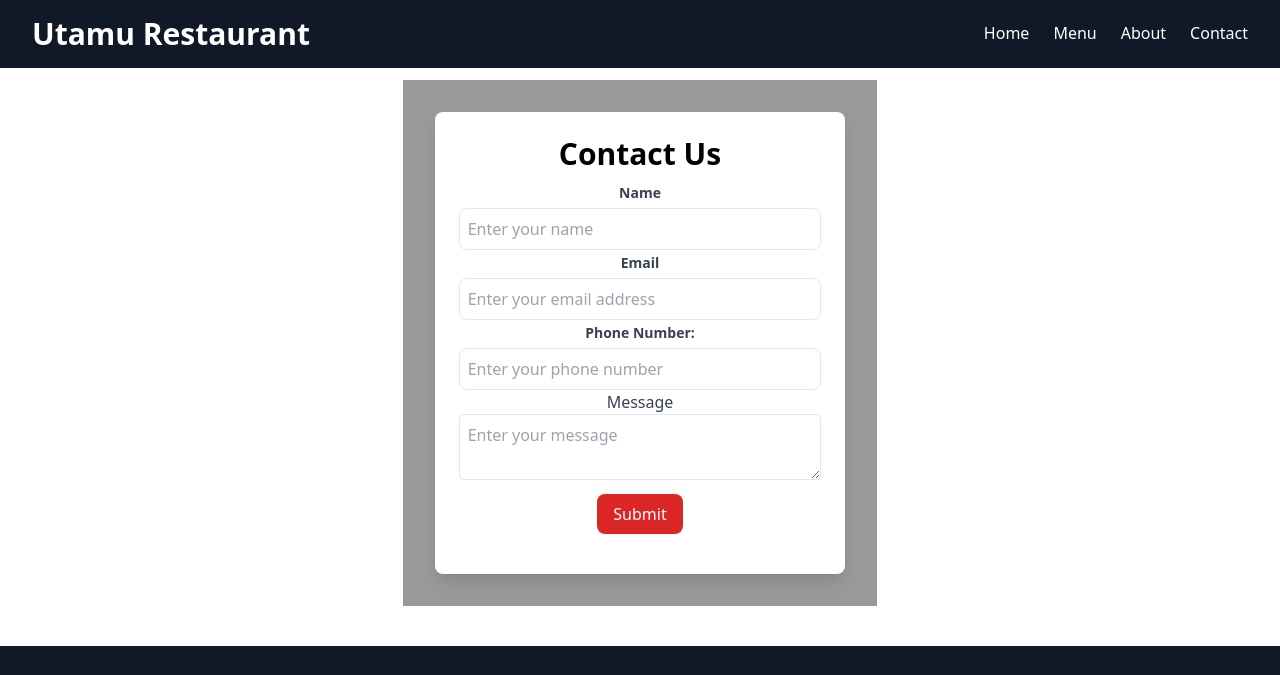
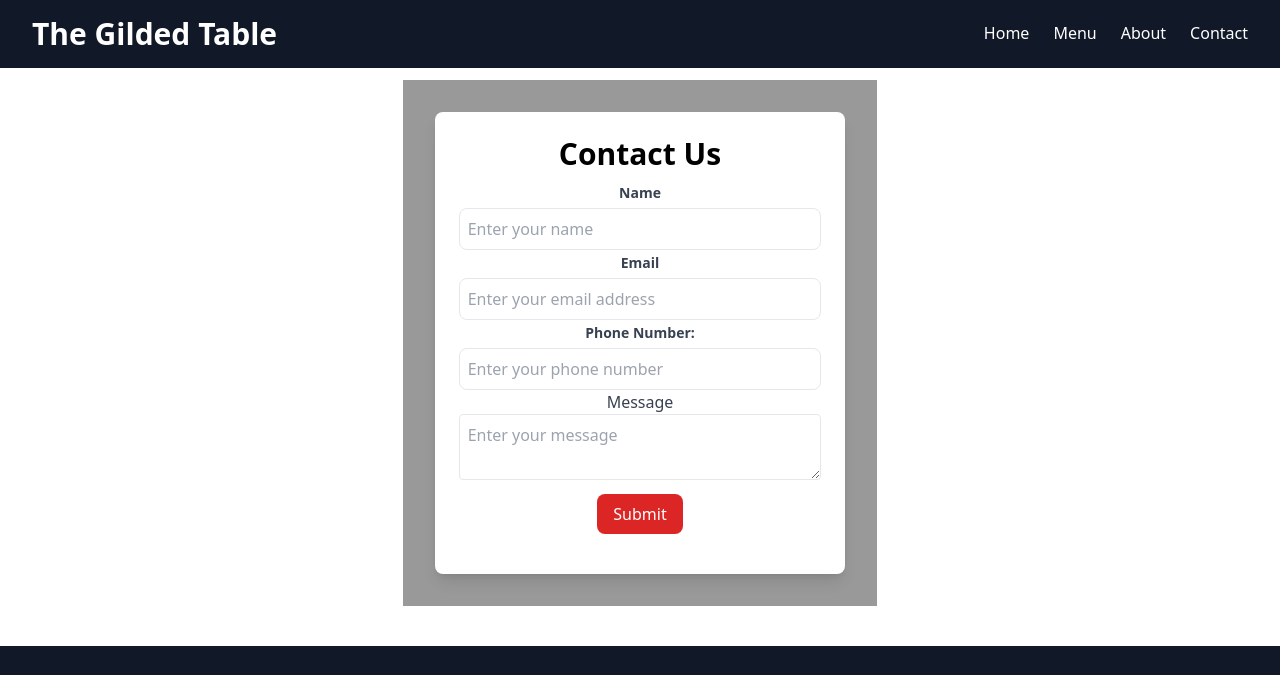
Before and after one commit to MichelleWangari/Restaurant-Menu, a plain HTML site: page contact.html in a window 1280 px wide. Shown: the top 675 px of the page. Drawn offline with nearby package versions, Linux system fonts and the light colour scheme.

```diff
--- a/contact.html
+++ b/contact.html
@@ -13,7 +13,7 @@
     <!--Navbar-->
     <nav class="fixed top-0 w-full bg-gray-900 text-white flex justify-between items-center px-8 py-4 z-50">
 
-        <h1 class="text-white font-bold text-3xl ">Utamu Restaurant</h1>
+        <h1 class="text-white font-bold text-3xl ">The Gilded Table</h1>
 
             <ul class="hidden md:flex space-x-6">
                 <li><a href="index.html" class="hover:text-white transition relative after:content[''] after:block after:h-0.5 after:w-full after:bg-red-600 after:scale-x-0 after:transition-transform after:duration-300 hover:after:scale-x-100">Home</a></li>
```
